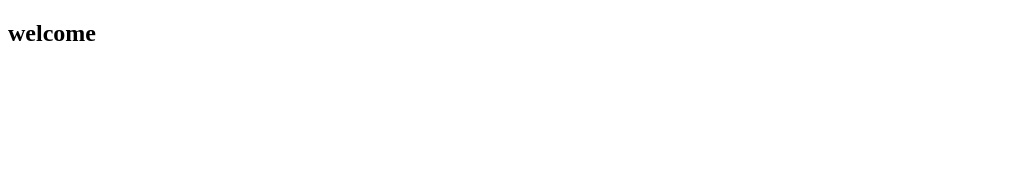
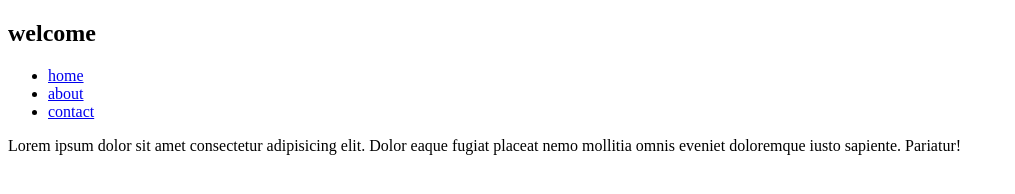
Before and after one commit to developerMMA/gitfile, a plain HTML site: page index.html in a window 1280 px wide. Shown: the whole page, without its empty margins (0-1015 px from the left). Drawn offline with Linux system fonts and the light colour scheme.

Commit message:
added is nav

```diff
--- a/index.html
+++ b/index.html
@@ -10,6 +10,18 @@
         <h2> welcome</h2>
      </head>
 
+     <nav>
+        <ul>
+            <li> <a href="#"">home </a> </li>
+            <li> <a href="#"">about </a> </li>
+            <li> <a href="#"">contact</a> </li>
+        </ul>
+     </nav>
 
+     <div>
+        <p>Lorem ipsum dolor sit amet consectetur adipisicing elit. Dolor eaque fugiat placeat nemo mollitia omnis eveniet doloremque iusto sapiente. Pariatur!
+
+        </p>
+     </div>
 </body>
 </html>
```
